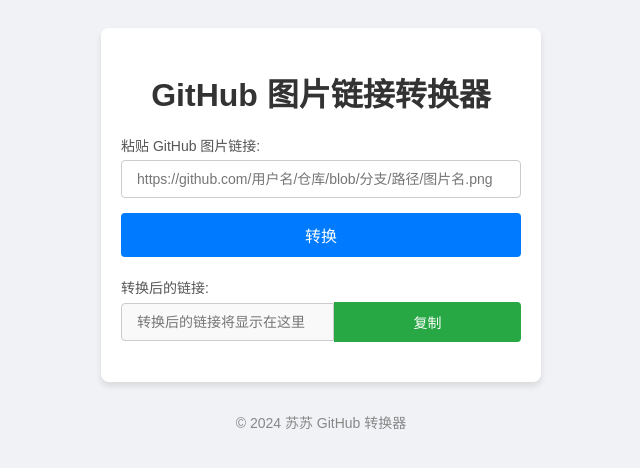
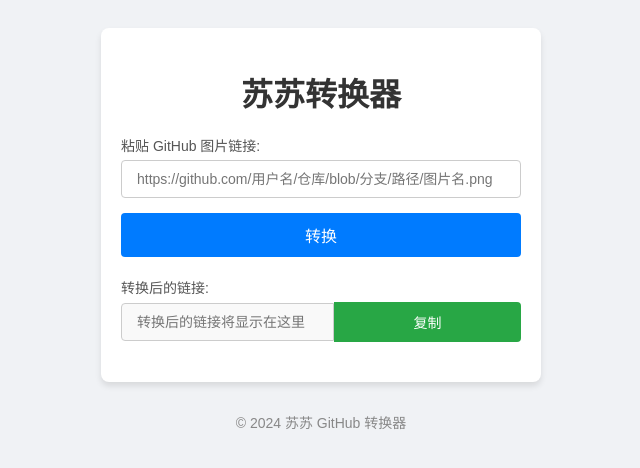
Before and after one commit to SuSuRoot/converter, a plain HTML site: page index.html in a window 1280 px wide. Shown: the whole page, without its empty margins (319-959 px from the left). Drawn offline with Linux system fonts and the light colour scheme.

Commit message:
Update index.html

```diff
--- a/index.html
+++ b/index.html
@@ -2,7 +2,7 @@
 <html lang="zh-CN">
 <head>
     <meta charset="UTF-8">
-    <title>苏苏GitHub图片转换器</title>
+    <title>苏苏转换器</title>
     <meta name="viewport" content="width=device-width, initial-scale=1.0">
     <style>
         /* 全局样式 */
@@ -155,7 +155,7 @@
 </head>
 <body>
     <div class="converter-container">
-        <h1>GitHub 图片链接转换器</h1>
+        <h1>苏苏转换器</h1>
         <div class="input-group">
             <label for="githubURL">粘贴 GitHub 图片链接:</label>
             <input type="text" id="githubURL" placeholder="https://github.com/用户名/仓库/blob/分支/路径/图片名.png">
```
